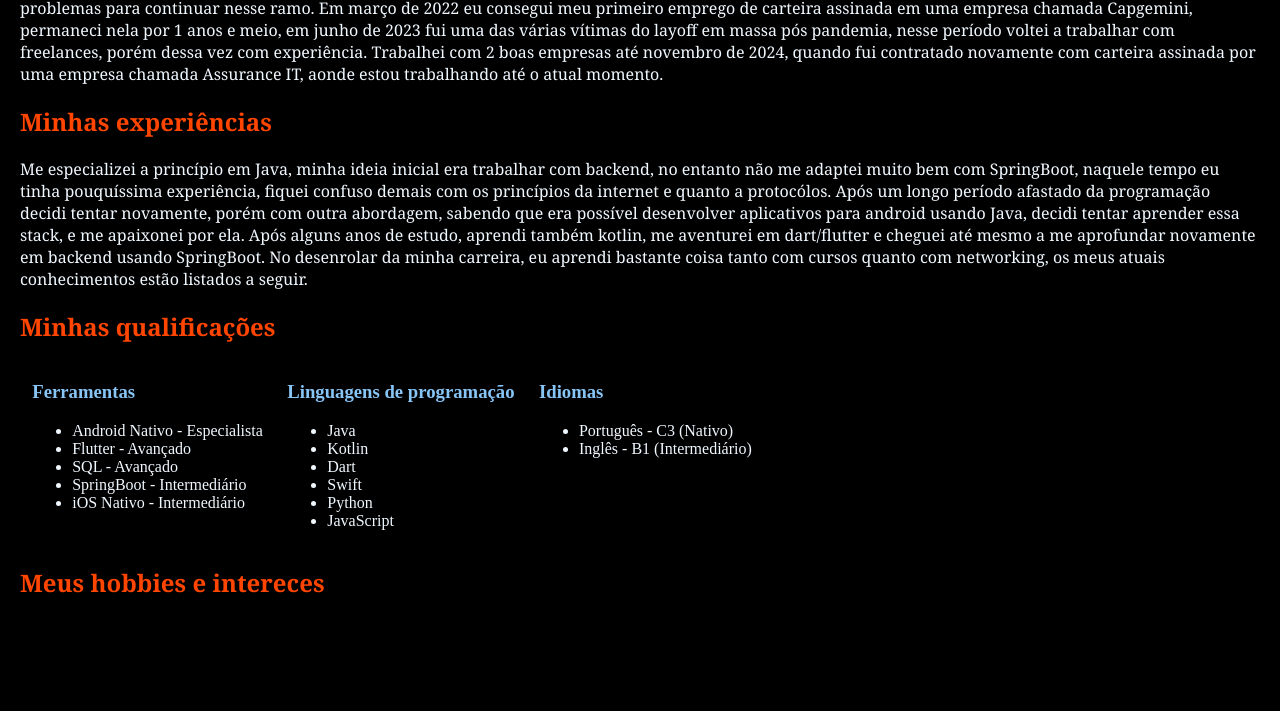
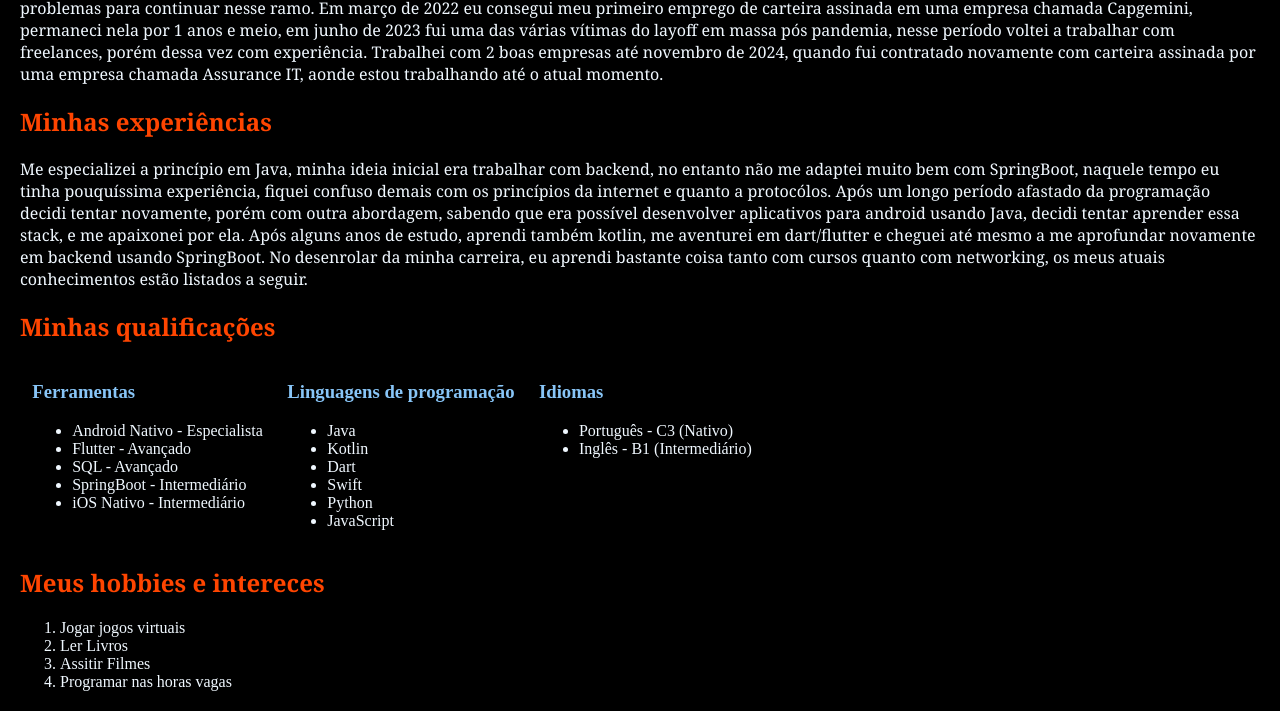
Before and after one commit to Dracorike/sobre-mim, a plain HTML site: page res/html/micro_pages/about_me.html in a window 1280 px wide. Shown: the part 346-1057 px from the top of the page. Drawn offline with Linux system fonts and the light colour scheme.

Commit message:
correção na cor do ol

```diff
--- a/res/css/general_micropage.css
+++ b/res/css/general_micropage.css
@@ -22,6 +22,6 @@ h3 {
     color: rgb(136, 197, 247);
 }
 
-ul {
+ul, ol {
     color: aliceblue;
 }
```
